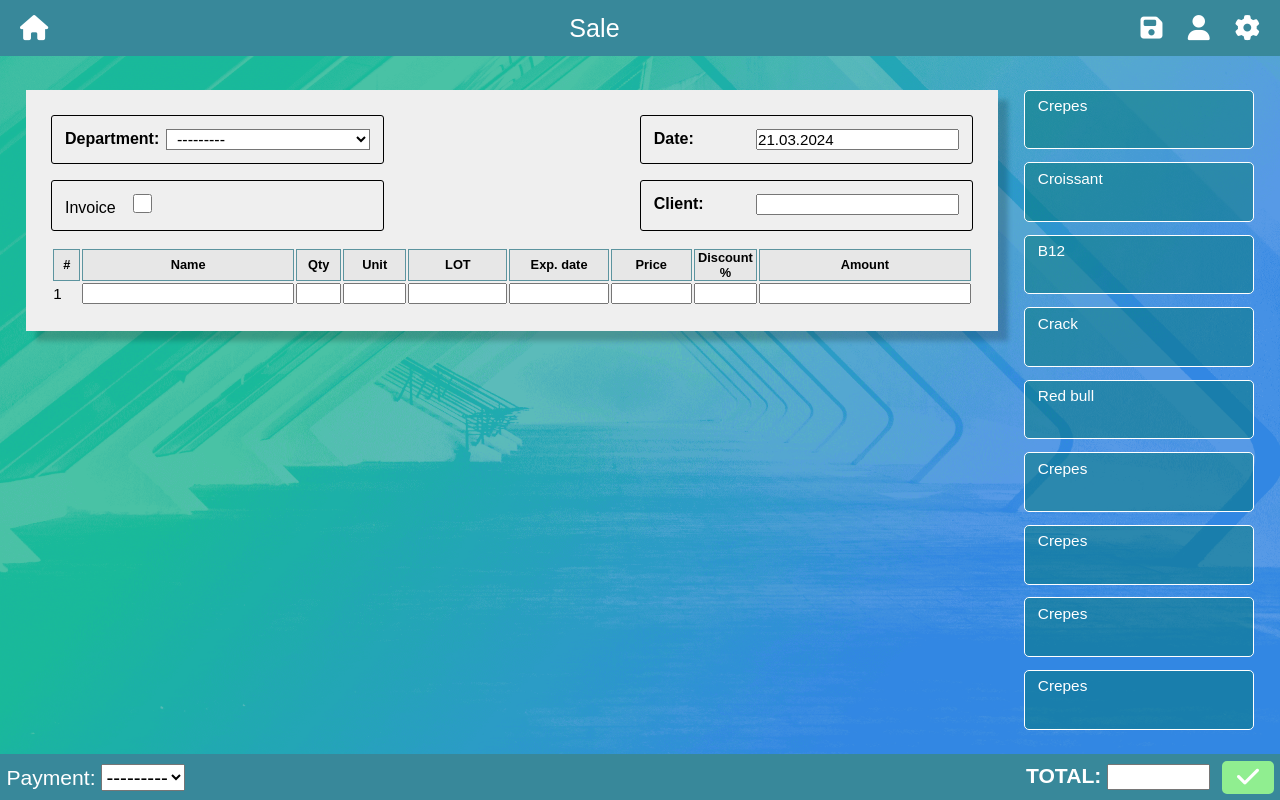
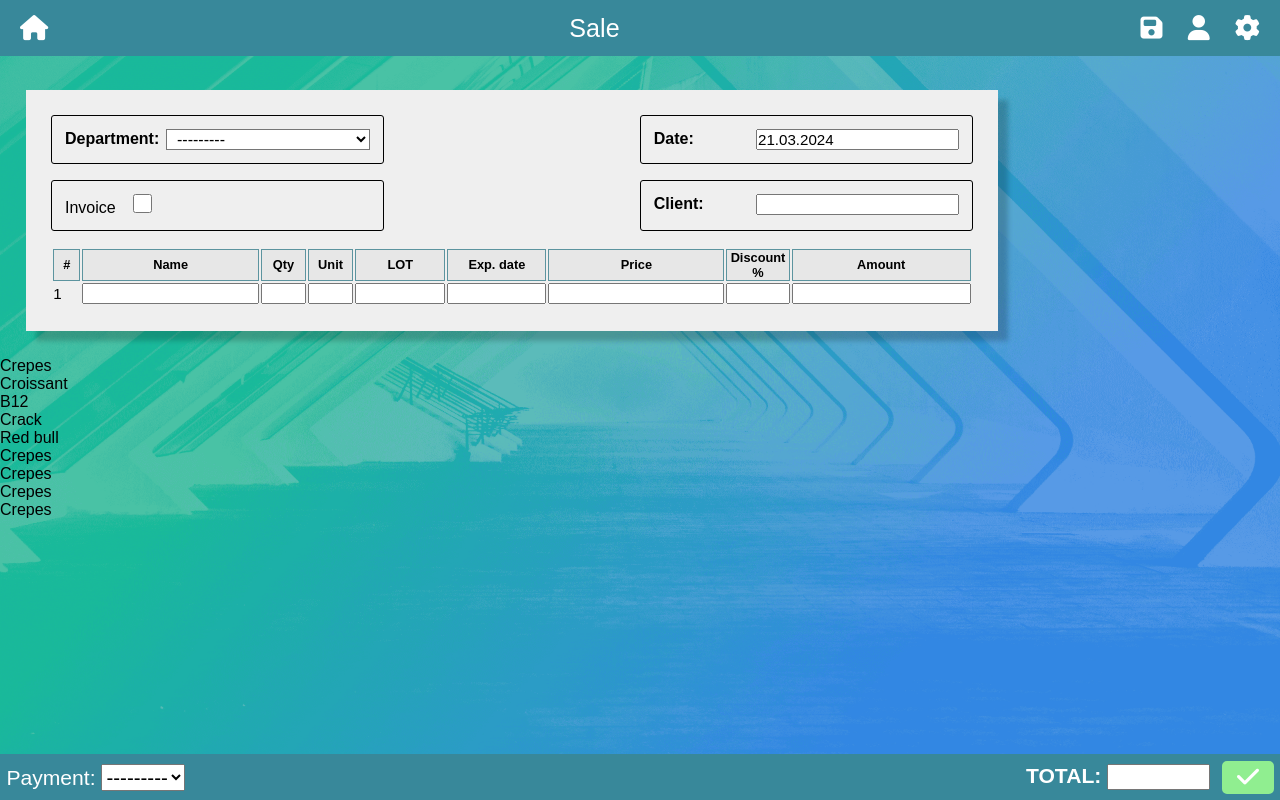
Before and after one commit to m-s-enchev/Ergo_ERP, a Django app: page /sales/new/ in a window 1280 px wide. Run offline with Django 4.2, Linux system fonts and the light colour scheme; data that the repository does not hold is empty; some libraries are stand-ins or nearby versions.

Commit message:
reformat table inputs

```diff
--- a/static/css/receive-goods.css
+++ b/static/css/receive-goods.css
@@ -86,24 +86,24 @@
     min-width: 45%;
 }
 
-.product-form td:nth-child(3) {
+#received-products .product-form td:nth-child(3) {
     width: 5%;
 }
 
-.product-form td:nth-child(4) {
+#received-products .product-form td:nth-child(4) {
     width: 7%;
 }
 
-.product-form td:nth-child(5),
-.product-form td:nth-child(6) {
+#received-products .product-form td:nth-child(5),
+#received-products .product-form td:nth-child(6) {
     width: 11%;
 }
 
-.product-form td:nth-child(7),
-.product-form td:nth-child(8) {
+#received-products .product-form td:nth-child(7),
+#received-products .product-form td:nth-child(8) {
     width: 9%;
 }
 
-.product-form input {
+#received-products .product-form input {
     width: 100%;
 }
--- a/static/css/sale.css
+++ b/static/css/sale.css
@@ -9,7 +9,7 @@
     flex: 0 1 80vw;
 }
 
-#quick_product_select {
+#quick-product-select {
     display: flex;
     flex-direction: column;
     width: 20vw;
@@ -104,7 +104,7 @@
 
 
 
-.quick_select_tile {
+.quick-select-tile {
     padding: 0.5vw 1vw;
     background-color: rgba(0, 119, 119, 0.5);
     border: 1px solid white;
@@ -133,58 +133,76 @@
     background-color: #e7e7e7;
 }
 
-.product-form td,
-.product-form input,
+#sales-wrapper .product-form td,
+#sales-wrapper .product-form input,
 #sale-document-header input{
     font-size: calc(10px + 0.4vw);
 }
 
 
-.product-form .numerator {
+#sales-wrapper .product-form .numerator {
     width: 3%;
 }
 
-.product-form td:nth-child(2) {
+#sales-wrapper .product-form td:nth-child(2) {
     min-width: 40%;
 }
 
-.product-form td:nth-child(3) {
+#sales-wrapper .product-form td:nth-child(3) {
     width: 5%;
 }
 
-.product-form td:nth-child(4) {
+#sales-wrapper .product-form td:nth-child(4) {
     width: 5%;
 }
 
-.product-form td:nth-child(5) {
+#sales-wrapper .product-form td:nth-child(5) {
     width: 10%;
 }
 
-.product-form td:nth-child(6) {
-    width: 10%;
+#sales-wrapper .product-form td:nth-child(6) {
+    width: 11%;
 }
 
-.product-form #price-before-tax, #price-with-tax {
+#sales-wrapper .product-form #price-before-tax, #price-with-tax {
     width: 9%;
 }
 
 
-.product-form td:nth-child(9) {
+#sales-wrapper .product-form td:nth-child(9) {
     width: 7%;
 }
 
-.product-form #total-before-tax, #total-with-tax {
+#sales-wrapper .product-form #total-before-tax, #total-with-tax {
     width: 10%;
 }
 
 
-.product-form input {
+#sales-wrapper .product-form input {
     width: 100%;
+    padding: 0 3px;
 }
 
 
+#sales-wrapper .product-form td:nth-child(4) input,
+#sales-wrapper .product-form td:nth-child(5) input,
+#sales-wrapper .product-form td:nth-child(6) input {
+    text-align: center;
+}
+
+#sales-wrapper .product-form td:nth-child(3) input,
+#sales-wrapper .product-form td:nth-child(7) input,
+#sales-wrapper .product-form td:nth-child(8) input,
+#sales-wrapper .product-form td:nth-child(9) input,
+#sales-wrapper .product-form td:nth-child(10) input,
+#sales-wrapper .product-form td:nth-child(11) input {
+    text-align: right;
+}
+
+
+
  /* format the dropdown menu when selecting a product */
-.ui-menu-item-wrapper span {
+#sales-wrapper .ui-menu-item-wrapper span {
     overflow: hidden;
     text-overflow: ellipsis;
     white-space: nowrap;
```
Also changed, not shown: other parts of static/css/sale.css (+12 -12 lines).
